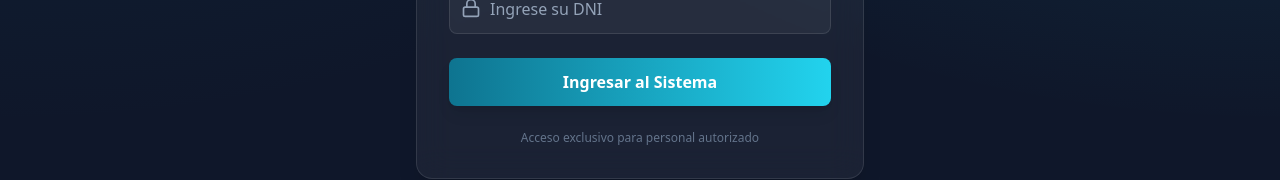
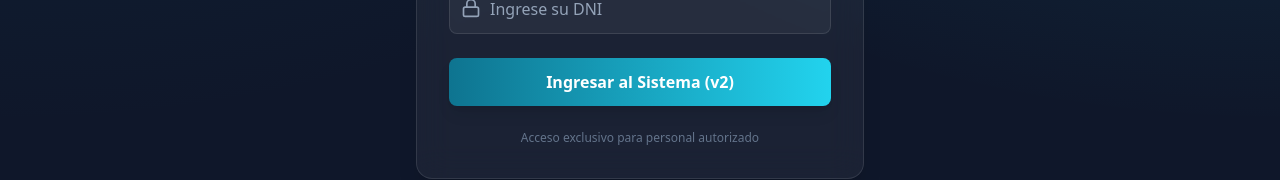
Before and after one commit to krlo1281/carlosh, a React (Vite) app: page /#/ in a window 1280 px wide. Shown: the part 441-621 px from the top of the page. Built offline with nearby package versions, Linux system fonts and the light colour scheme.

Commit message:
Add v2 indicator to login button

```diff
--- a/src/pages/Login.jsx
+++ b/src/pages/Login.jsx
@@ -81,7 +81,7 @@ export default function Login() {
                                 <span>Verificando...</span>
                             </>
                         ) : (
-                            <span>Ingresar al Sistema</span>
+                            <span>Ingresar al Sistema (v2)</span>
                         )}
                     </button>
                 </form>
```
